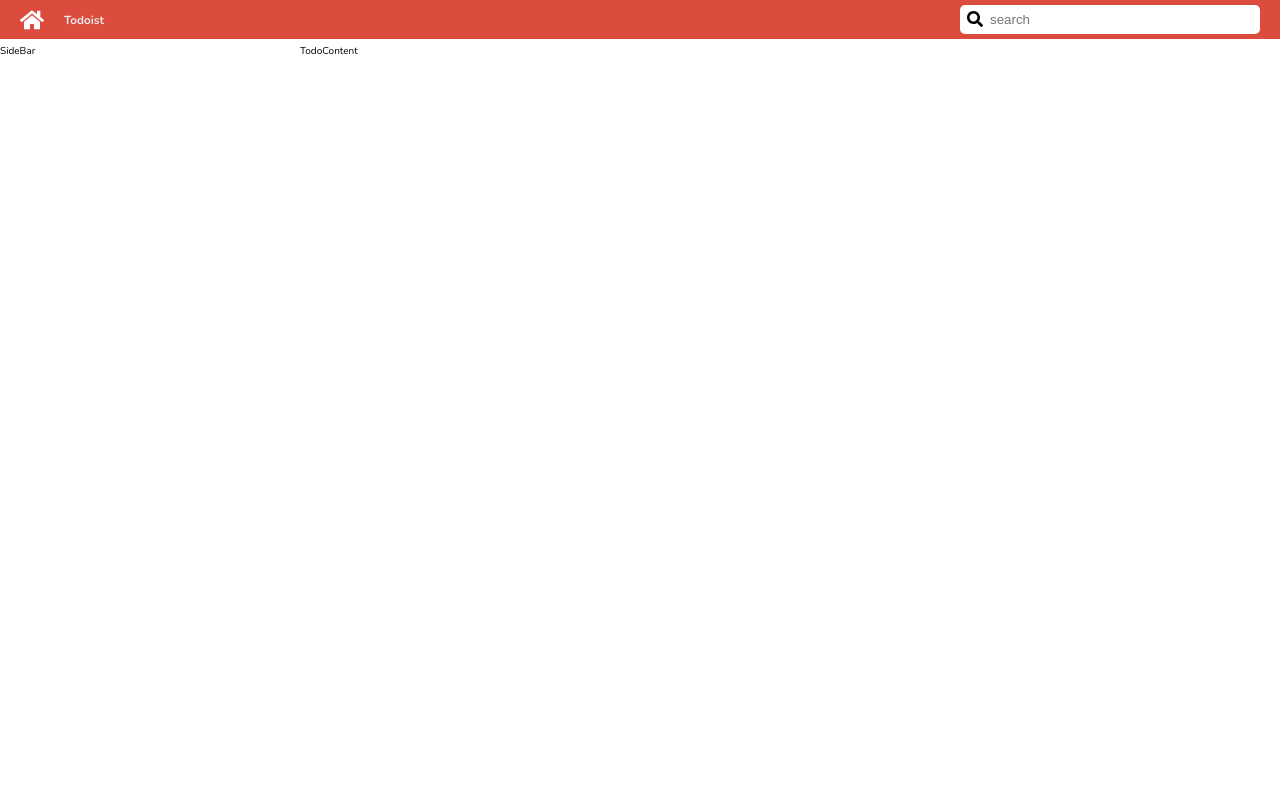
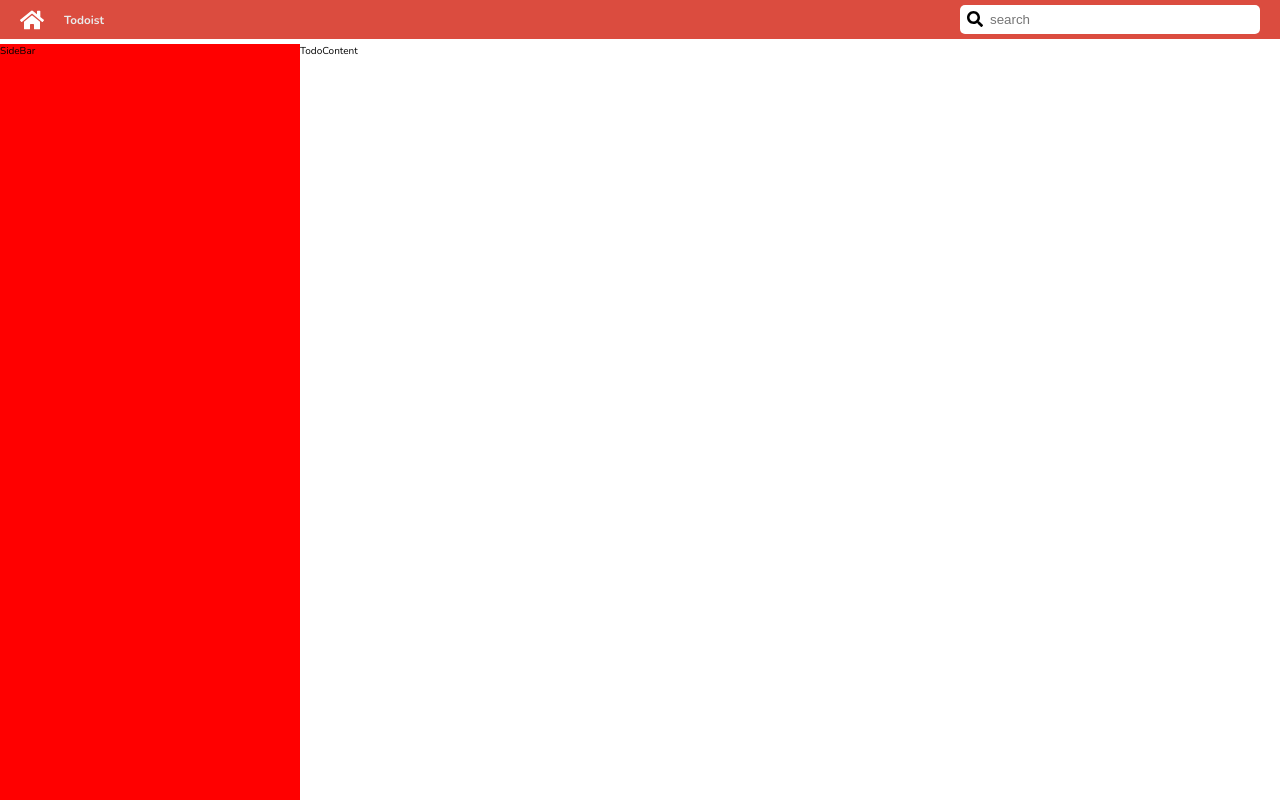
Before and after one commit to chatinunk97/CC15-TodoList, a React (Create React App) app: page / in a window 1280 px wide. Built offline with nearby package versions, Linux system fonts and the light colour scheme.

Commit message:
Edit-change-filename

```diff
--- a/public/index.html
+++ b/public/index.html
@@ -12,7 +12,7 @@
     <link rel="apple-touch-icon" href="%PUBLIC_URL%/logo192.png" />
 
     <link rel="manifest" href="%PUBLIC_URL%/manifest.json" />
-    <title>CC-TodoLisssssst</title>
+    <title>CC-TodoList</title>
   </head>
   <body>
     <noscript>You need to enable JavaScript to run this app.</noscript>
--- a/src/app/App.scss
+++ b/src/app/App.scss
@@ -22,6 +22,7 @@
     // Above's Shorthand
     grid-row: 2/-1;
     grid-column: 1/2;
+    background-color: red;
   }
   &__content {
     grid-row: 2/-1;
```
